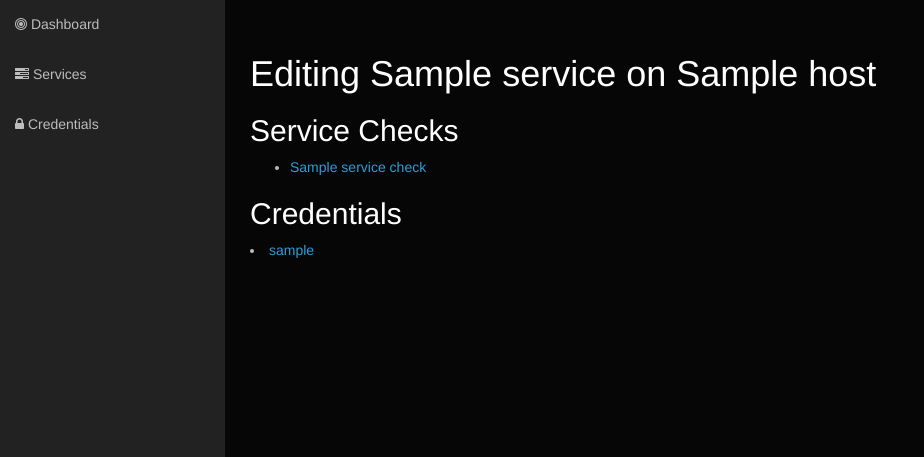
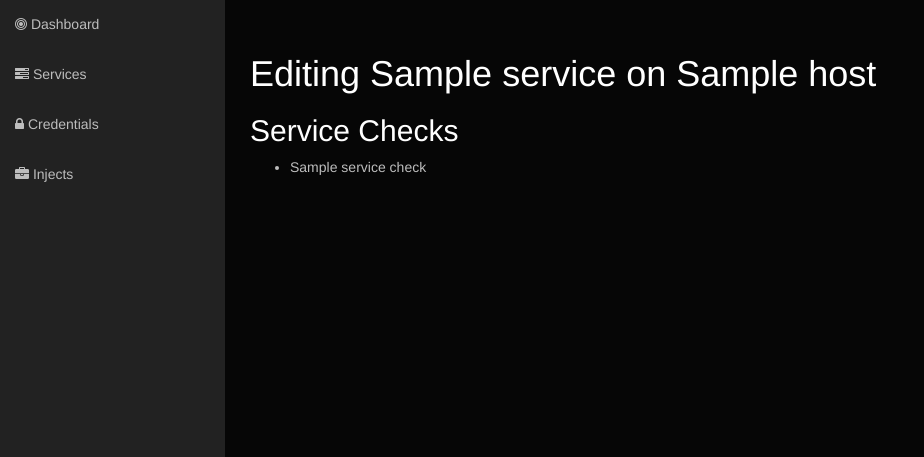
Before and after one commit to grdaneault/service-scoring-engine, a Flask app: template scoreboard/app/templates/services/service.html in a window 1280 px wide. Shown: the part 51-508 px from the top of the page, without its empty margins (0-924 px from the left). Run offline with Flask 2, Linux system fonts and the light colour scheme; the template is opened without the code that fills it: most values are stand-ins (such as "Sample title", 1, 10 or a date in 2020); some libraries are stand-ins or nearby versions.

Commit message:
Cleanup service view Add is_enabled flag for service check

```diff
--- a/checks/check.py
+++ b/checks/check.py
@@ -15,6 +15,8 @@ class ServiceCheck(Base):
 
     check_type = Column('type', String(50), nullable=False)
     value = Column(Integer, nullable=False, default=5)
+
+    is_enabled = Column(Boolean, nullable=False, default=True)
 
     results = relationship('CheckResult', backref='check', lazy='noload')
     __mapper_args__ = {'polymorphic_on': check_type}
--- a/configuration/create_competition.py
+++ b/configuration/create_competition.py
@@ -78,7 +78,7 @@ blue.services.append(create_ftp_service('ftp.team1.ists', blue_credentials[1:2])
 blue.services.append(create_web_service('192.168.159.110', 'http'))
 blue.services.append(create_web_service('www.team1.ists', 'https'))
 blue.services.append(create_ssh_service('ssh.team1.ists', blue_credentials))
-blue.services.append(create_mysql_service('db.team1.ists', blue_credentials[1:1]))
+blue.services.append(create_mysql_service('db.team1.ists', blue_credentials[0:1]))
 blue.services.append(create_ping_service('192.168.159.0/24'))
 
 blue.credentials.extend(blue_credentials)
--- a/scoreboard/app/templates/base.html
+++ b/scoreboard/app/templates/base.html
@@ -26,13 +26,14 @@
                     <span class="icon-bar"></span>
                     <span class="icon-bar"></span>
                 </button>
-                <a class="navbar-brand" href="base.html">Admin Panel</a>
+                <a class="navbar-brand" href="/">Admin Panel</a>
             </div>
             <div class="collapse navbar-collapse navbar-ex1-collapse">
                 <ul id="active" class="nav navbar-nav side-nav">
                     <li {% if active_menu == 'dashboard' %}class="selected"{% endif %}><a href="/"><i class="fa fa-bullseye"></i> Dashboard</a></li>
                     <li {% if active_menu == 'services' %}class="selected"{% endif %}><a href="/services"><i class="fa fa-tasks"></i> Services</a></li>
                     <li {% if active_menu == 'credentials' %}class="selected"{% endif %}><a href="/credentials"><i class="fa fa-lock"></i> Credentials</a></li>
+                    <li {% if active_menu == 'injects' %}class="selected"{% endif %}><a href="/injects"><i class="fa fa-briefcase"></i> Injects</a></li>
                 </ul>
                 <ul class="nav navbar-nav navbar-right navbar-user">
                     <li class="dropdown user-dropdown">
--- a/scoreboard/app/templates/credentials/edit.html
+++ b/scoreboard/app/templates/credentials/edit.html
@@ -1,5 +1,11 @@
 {% extends 'base.html' %}
+
+{% block title %}
+Update credentials for {{ credential.user }} | team.name
+{%  endblock %}
+
 {% block content %}
+    <h1><span class="fa fa-user"></span> Update credentials for {{ credential.user }}</h1>
     <form method="POST" action="{{ url_for('credentials.team_credential_edit', credential_id=credential.id) }}">
         {{ form.hidden_tag() }}
         <div class="form-group">
--- a/scoreboard/app/templates/services/service.html
+++ b/scoreboard/app/templates/services/service.html
@@ -1,22 +1,15 @@
 {% extends "base.html" %}
 
 {% block title %}
-Editing {{service_name}} | {{team.name}} Team Services
+{{ service.friendly_name() }} | {{team.name}} Team Services
 {% endblock %}
 
 {% block content %}
 <h1>Editing {{ service.friendly_name() }} on {{ service.host }}</h1>
 <h2>Service Checks</h2>
 <ul>
-    {%- for check in service.checks %}
-    <li><a href="{{ url_for('services.team_service_check_overview', service_id=service.id, check_id=check.id) }}">{{ check.friendly_name() }}</a></li>
+    {% for check in service.checks %}
+        <li>{{ check.friendly_name() }}</li>
     {% endfor %}
 </ul>
-
-{% if service.credentials %}
-<h2>Credentials</h2>
-{%- for credential in service.credentials %}
-<li><a href="{{ url_for('services.team_service_credentials_overview', service_id=service.id, credential_id=credential.id) }}">{{ credential.username }}</a></li>
-{% endfor %}
-{% endif %}
 {% endblock %}
```
Also changed, not shown: engine.py (+8 -7 lines).
